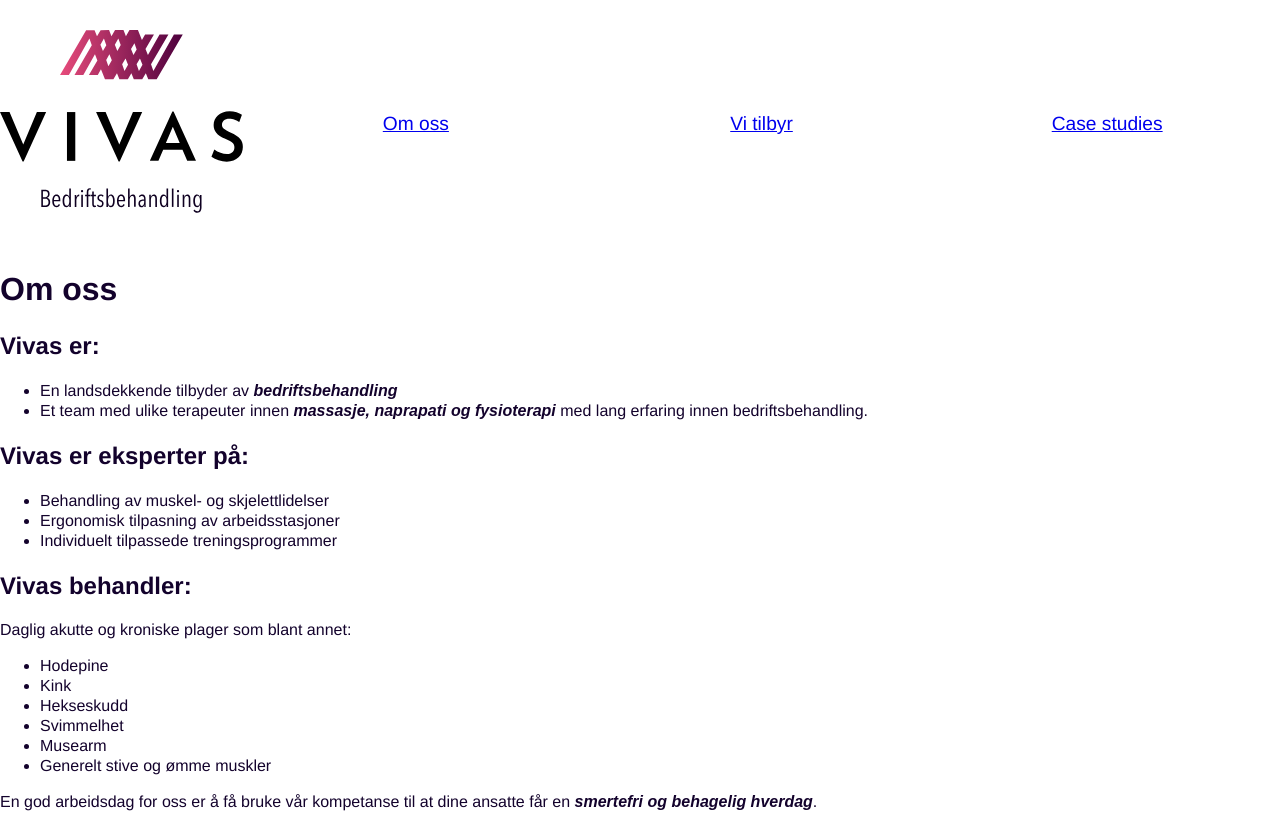
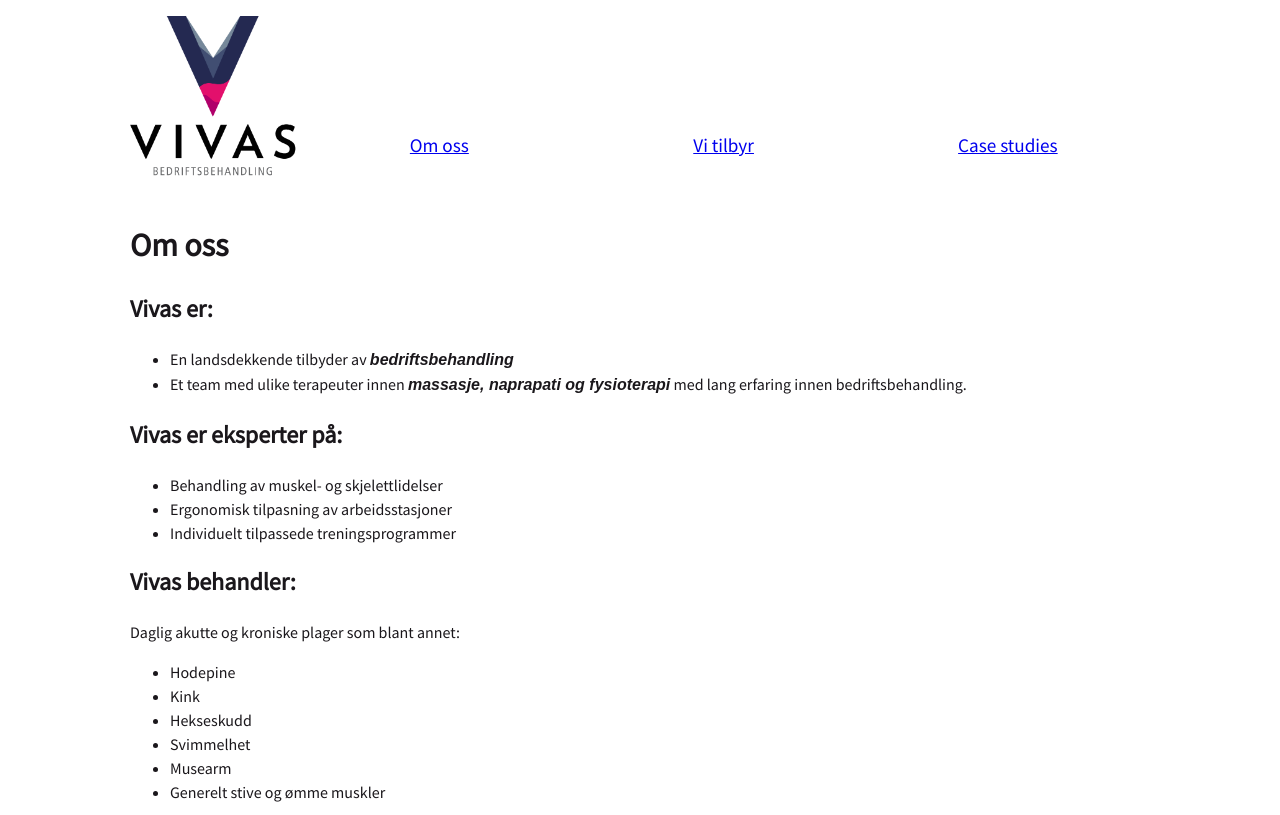
Before and after one commit to hanserino/napperappen, a plain HTML site: page index.html in a window 1280 px wide. Shown: the top 815 px of the page. Drawn offline with Linux system fonts and the light colour scheme.

Commit message:
added new logo and improved base styling

```diff
--- a/assets/style/main.css
+++ b/assets/style/main.css
@@ -2,10 +2,10 @@
 
 body{
     background: #fff;
-    color: #13022C;
-    font-family: helvetica, sans-serif;
+    color: #1A171B;
+    font-family: 'Source Sans Pro', sans-serif;
     font-size: 1rem;
-    line-height: 1.25;
+    line-height: 1.5;
 }
 
 em {
@@ -17,10 +17,23 @@ h1, h2, h3, h4, em {
 }
 
 .header__nav{
-    padding: 2rem 0;
     font-size: 2rem;
     border: 1px solid #f0f0f0;
     width: 100%;
+}
+.width-limit{
+    max-width: 100%;
+    padding-left: .5rem;
+    padding-right: .5rem;
+}
+
+@media (min-width: 650px){
+    .width-limit{
+        max-width: 1020px;
+        margin: 0 auto;
+        padding-left: 1rem;
+        padding-right: 1rem;
+    }
 }
 
 .header__nav ul {
@@ -39,29 +52,41 @@ h1, h2, h3, h4, em {
     display: block;
     padding: 1rem 0;
 }
-@media (min-width: 650px){
-    .header__nav{
-        border: none;
-    }
-
-    .header__nav ul {
-        flex-direction: row;
-    }
-}
-.header{
+.header__inner{
     display: flex;
     flex-direction: column;
     align-items: center;
+    padding: .5rem;
+}
+@media (min-width: 650px){
+
+    .header__inner{
+        padding: 1rem 0;
+        flex-direction: row;
+        align-items: flex-end;
+    }
+    .header__nav{
+        border: none;
+        margin: 0;
+        padding: 0;
+    }
+    .header__nav ul {
+        flex-direction: row;
+        margin: 0;
+        padding: 0;
+    }
+    .header__nav a{
+        padding: 1.5rem 0;
+    }
 }
 
-@media (min-width: 650px){
-   .header{
-        flex-direction: row;
-   }
+
+.header__brand {
+    width: 200px;
 }
 
-.header__logo{
-    width: 250px;
+.header__logo img {
+    width: 100%;
 }
 
 .logo-graphic{
--- a/index.html
+++ b/index.html
@@ -7,6 +7,7 @@
     <meta name="viewport" content="width=device-width, initial-scale=1">
     <link type="text/plain" rel="author" href="humans.txt" />
 
+    <link href="https://fonts.googleapis.com/css?family=Source+Sans+Pro" rel="stylesheet">
     <link rel="stylesheet" type="text/css" media="screen" href="assets/style/normalize.css" />
     <link rel="stylesheet" type="text/css" media="screen" href="assets/style/main.css" />
 
@@ -14,8 +15,11 @@
 <body data-touch="" data-loaded="">
 
     <header class="header">
+        <div class="width-limit">
+            <div class="header__inner">
                 <div class="header__brand">
                     <a class="header__logo" href="/" title="Vivas forside">
+                        <!--
                             <svg class="logo-graphic" version="1.1" xmlns:serif="http://www.serif.com/"
                             xmlns="http://www.w3.org/2000/svg" xmlns:xlink="http://www.w3.org/1999/xlink" x="0px" y="0px" viewBox="0 0 1000 1000"
                             style="enable-background:new 0 0 1000 1000;" xml:space="preserve">
@@ -151,6 +155,9 @@
                             l10.3,25.7l13.9-23.8L486.9,158.1z M526.8,266.4l-10.3-25.7l-13.9,23.8l9.7,27.6L526.8,266.4z M553.2,177.7l-14.1,24.2l10,24.9
                             l13.2-23.4L553.2,177.7z M586.2,266.3l-10.3-25.7L562,264.4l9.7,27.6L586.2,266.3z"/>
                         </svg>
+                    -->
+                    <img src="assets/img/vivas_logo.png" class="logo" />
+
                     </a>
                 </div>
 
@@ -161,9 +168,11 @@
                         <li><a href="#">Case studies</a></li>
                     </ul>
                 </nav>
+            </div>
+        </div>
     </header>
 
-    <section id="om-oss">
+    <section id="om-oss" class="width-limit">
         <header>
             <h1>Om oss</h1>
         </header>
@@ -199,7 +208,7 @@
 
     </section>
 
-    <section id="vi-tilbyr">
+    <section id="vi-tilbyr" class="width-limit">
         <header>
             <h1>Vi tilbyr</h1>
         </header>
```
Also changed, not shown: assets/fonts/36E2D9_0_0.07bceb9a.woff2 (deleted), assets/fonts/dcbaa64c-ffd8-4ced-9a96-4f115ca09a22.ea48b90d.woff2 (deleted), assets/img/vivas_logo.png (added). Lines whose indentation alone changed are shown as unchanged.
